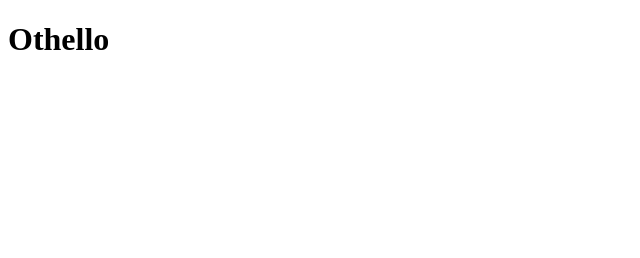
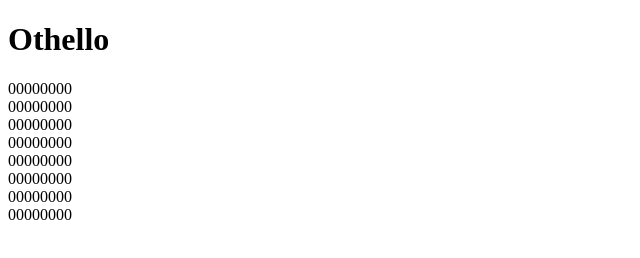
Before and after one commit to ngliyen/othello-game, a plain HTML site: page index.html in a window 1280 px wide. Shown: the whole page, without its empty margins (0-640 px from the left). Drawn offline with Linux system fonts and the light colour scheme.

Commit message:
Display things

```diff
--- a/index.html
+++ b/index.html
@@ -3,6 +3,7 @@
 <body>
 
 <h1>Othello</h1>
+<div id = "board"></div>
 
 <script src="othello.js"></script>
 <script src="main.js"></script>
--- a/othello.js
+++ b/othello.js
@@ -16,6 +16,15 @@ class OthelloBoard {
   }
 
   print() {
+    var board = document.getElementById("board");
+    var boardBody = "";
+    for (var i = 0; i < this.board.length; i++) {
+       for (var j = 0; j < this.board[0].length; j++) {
+         boardBody += this.board[i][j];
+       }
+       boardBody += "<br>";
+    }
+    board.innerHTML = boardBody;
   }
 
   gen_moves() {
```
